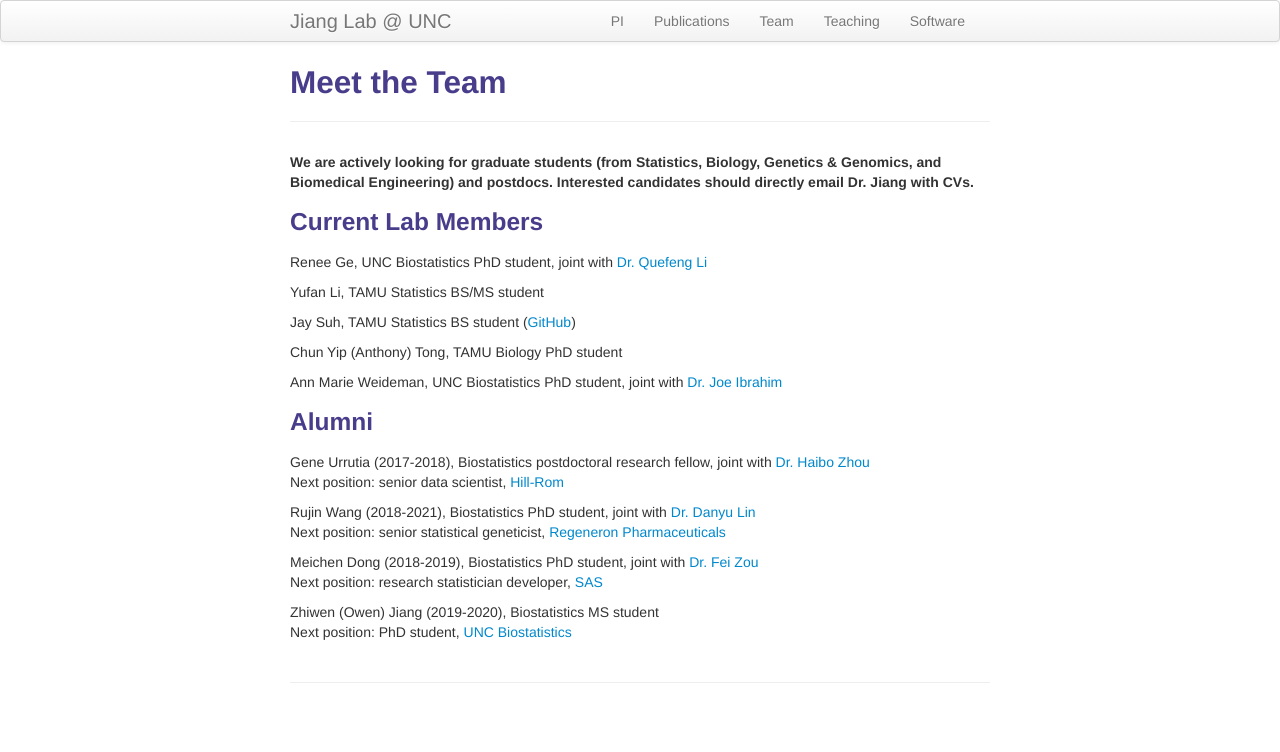
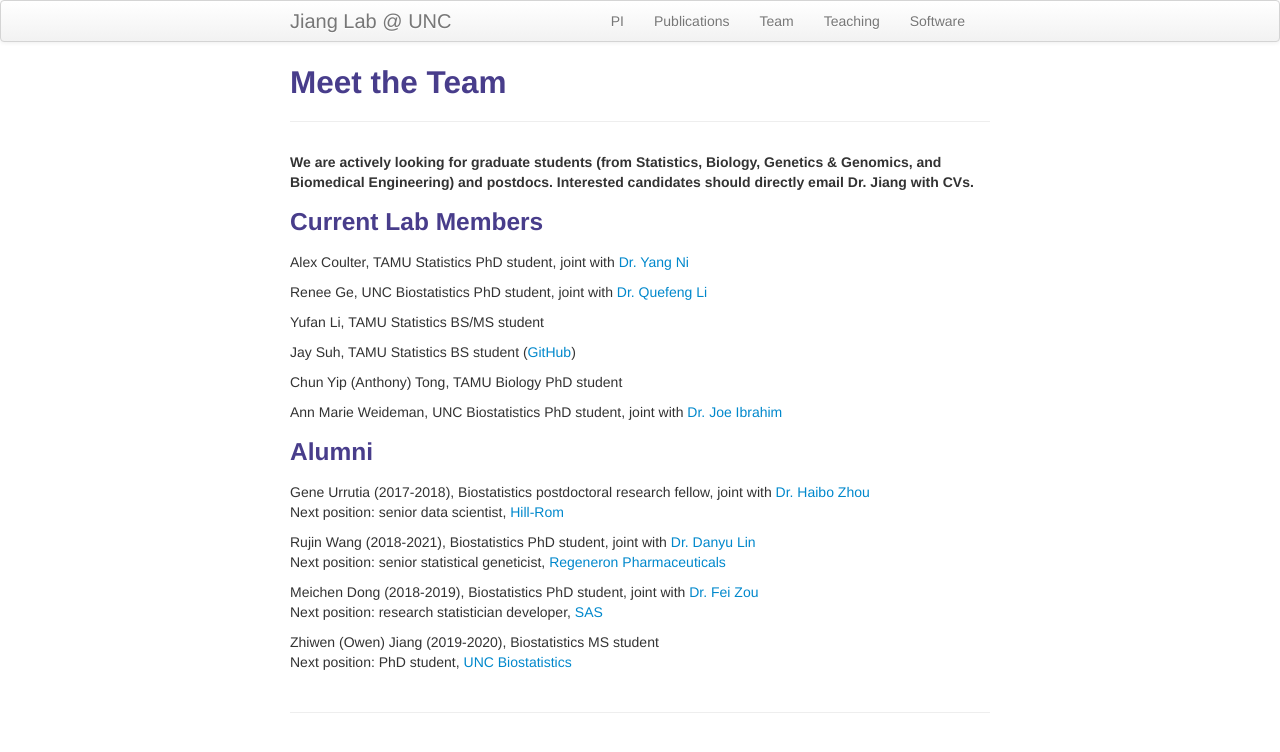
Before and after one commit to yuchaojiang/yuchaojiang.github.io, a Jekyll site: the page built from pages/team.md, in a window 1280 px wide. Shown: the top 752 px of the page. Built offline with Jekyll 4.4.1, drawn with Linux system fonts in a browser that asks for light colours.

Commit message:
Update team.md

```diff
--- a/pages/team.md
+++ b/pages/team.md
@@ -7,6 +7,8 @@ description: Lab members
 **We are actively looking for graduate students (from Statistics, Biology, Genetics & Genomics, and Biomedical Engineering) and postdocs. Interested candidates should directly email Dr. Jiang with CVs.**
 
 ### Current Lab Members
+
+Alex Coulter, TAMU Statistics PhD student, joint with [Dr. Yang Ni](https://web.stat.tamu.edu/~yni/)
 
 Renee Ge, UNC Biostatistics PhD student, joint with [Dr. Quefeng Li](http://www.bios.unc.edu/~quefeng/)
 
```
